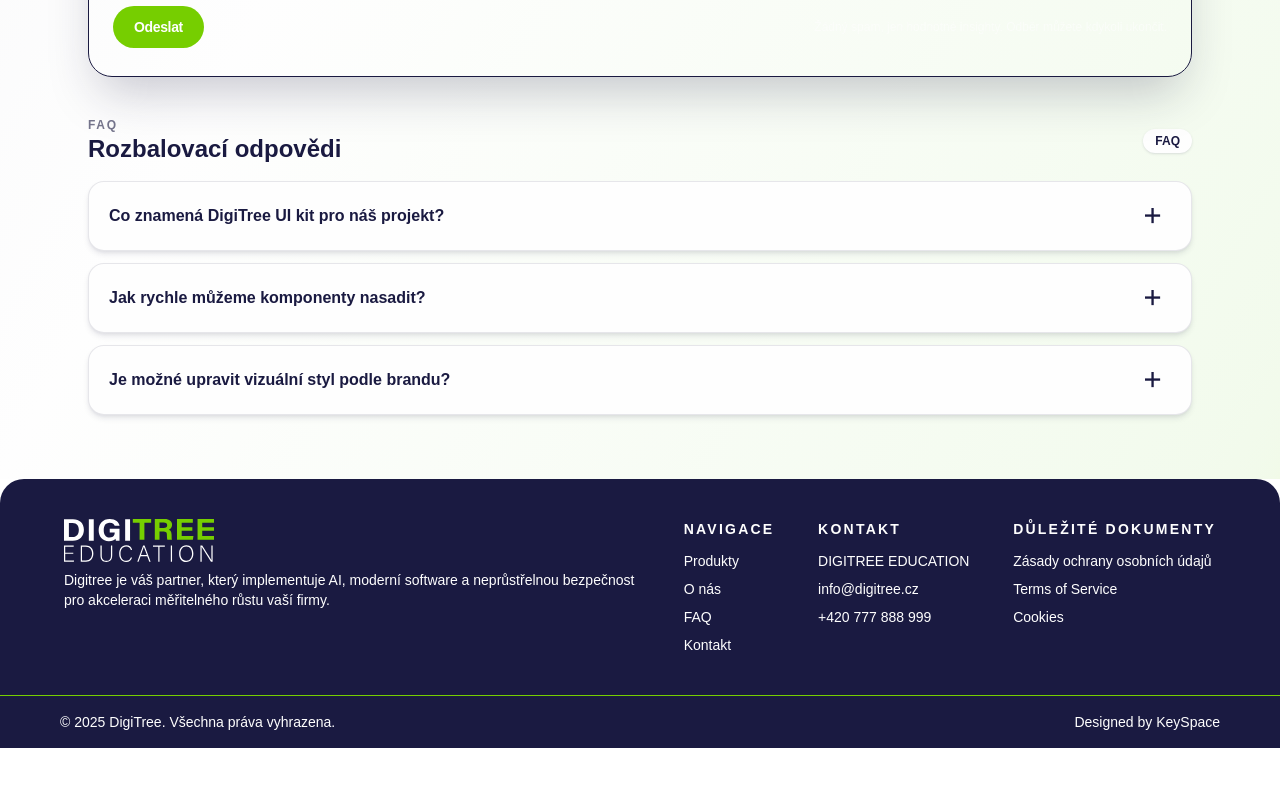
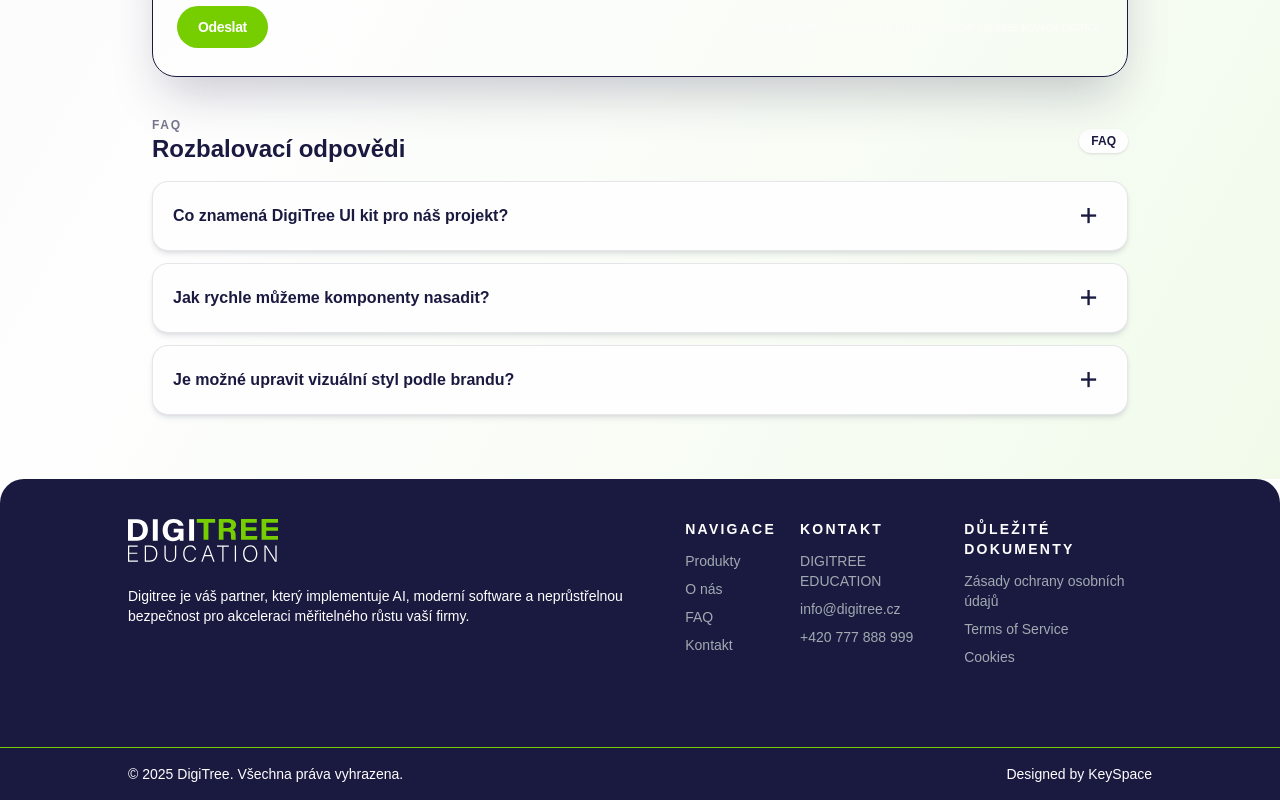
Before and after one commit to TheCodeSommelier/next_digi_tree, a Next.js app: page / in a window 1280 px wide. Shown: the part 1803-2603 px from the top of the page. Before the commit the page ends 2551 px from the top, so only its background shows below. Built offline with nearby package versions, Linux system fonts and the light colour scheme.

Commit message:
feat: touch ups footer

```diff
--- a/app/components/UI/Footer.tsx
+++ b/app/components/UI/Footer.tsx
@@ -36,9 +36,9 @@ const Footer: FC = () => {
   return (
     <footer className="relative overflow-hidden rounded-tl-3xl rounded-tr-3xl bg-primary text-white">
 
-      <div className="relative flex flex-col gap-10 px-8 py-10 sm:px-12 lg:px-16">
+      <div className="relative flex flex-col gap-10 pt-10 px-8 pb-20 sm:px-12 lg:px-page-padding">
         <div className="flex flex-col gap-6 lg:flex-row lg:items-start lg:justify-between">
-          <div className="space-y-2">
+          <div className="flex flex-col gap-4 space-y-2">
             <Image src="/images/logo_light.svg" alt="DigiTree company logo" width={150} height={100} />
 
             <p className="max-w-xl text-sm text-white">
@@ -53,7 +53,7 @@ const Footer: FC = () => {
               <p className="text-sm font-semibold uppercase tracking-[0.16em] text-white">
                 {section.label}
               </p>
-              <ul className="space-y-2 text-sm font-light">
+              <ul className="space-y-2 text-sm font-light text-gray-40">
                 {section.items.map((item) => (
                   <li key={item.name}>
                     {item.href ?
@@ -75,7 +75,7 @@ const Footer: FC = () => {
         </div>
       </div>
 
-      <div className="flex justify-between w-full border-t-[0.5px] border-accent py-4 px-15 text-sm text-white">
+      <div className="flex justify-between w-full border-t-[0.5px] border-accent py-4 px-page-padding text-sm text-white">
         <p>© {new Date().getFullYear()} DigiTree. Všechna práva vyhrazena.</p>
         <p>Designed by KeySpace</p>
       </div>
--- a/app/globals.css
+++ b/app/globals.css
@@ -31,6 +31,8 @@
   --color-error: #d32e37;
   --color-warning: #f1c21b;
   --color-success: #25a249;
+
+  --spacing-page-padding: 8rem;
 }
 
 @media (prefers-color-scheme: dark) {
--- a/app/page.tsx
+++ b/app/page.tsx
@@ -8,7 +8,7 @@ import TextInput from './components/UI/TextInput';
 
 export default function Home() {
   return (
-    <div className="min-h-screen bg-linear-to-br from-primary/5 via-white to-accent/10 text-primary">
+    <div className="min-h-screen bg-linear-to-br from-primary/5 via-white to-accent/10 text-primary px-page-padding">
       <main className="mx-auto flex min-h-screen w-full max-w-6xl flex-col gap-10 px-6 py-12">
         <header className="space-y-4">
           <p className="text-xs font-semibold uppercase tracking-[0.2em] text-primary/60">
```
